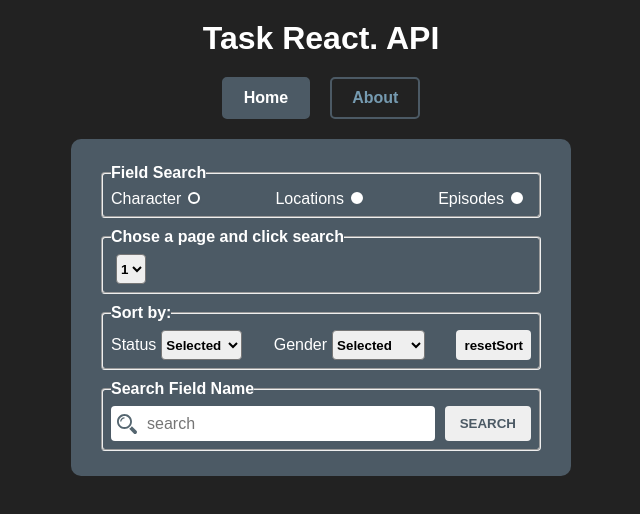
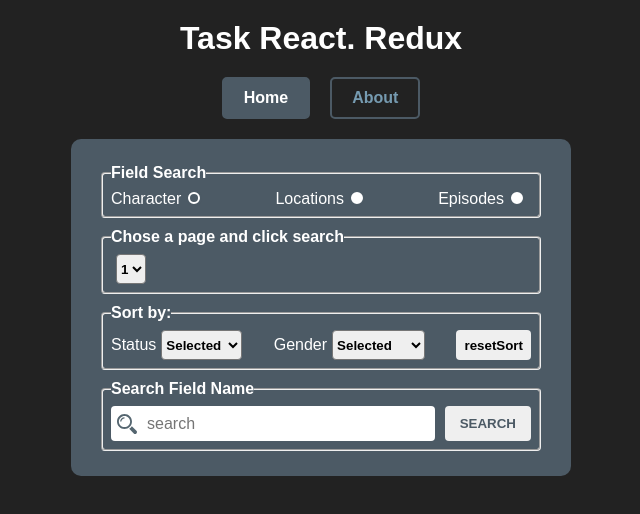
Before and after one commit to krikun1983/react-redux-api-router, a React (Create React App) app in the folder react-redux/: page / in a window 1280 px wide. Shown: the top 514 px of the page, without its empty margins (319-959 px from the left). Built offline with nearby package versions, Linux system fonts and the light colour scheme.

Commit message:
fix: rename h1

```diff
--- a/react-redux/src/components/header/index.tsx
+++ b/react-redux/src/components/header/index.tsx
@@ -16,7 +16,7 @@ const Header = (): JSX.Element => {
 
   return (
     <header>
-      <h1 className="heading">Task React. API</h1>
+      <h1 className="heading">Task React. Redux</h1>
       <nav className="nav-menu">
         <ul className="nav-menu__list">
           <li className="nav-menu__item">
```
